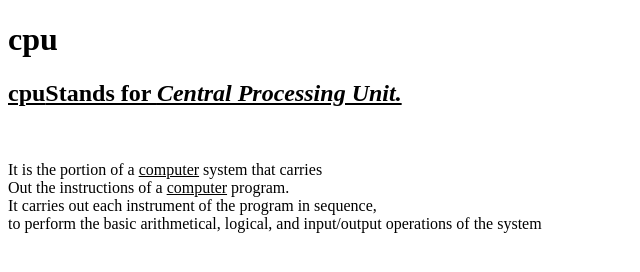
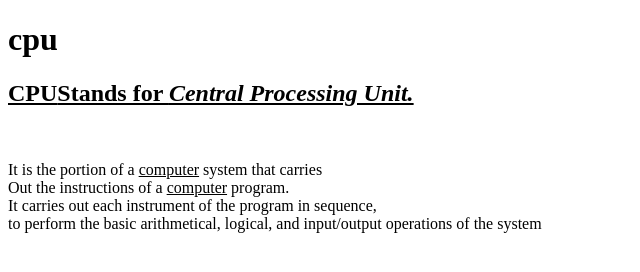
Before and after one commit to iamneo-production/badaededcdeadaeccdfffebaeceaec, a plain HTML site: page public/index.html in a window 1280 px wide. Shown: the whole page, without its empty margins (0-640 px from the left). Drawn offline with Linux system fonts and the light colour scheme.

Commit message:
Backup Commit

```diff
--- a/public/index.html
+++ b/public/index.html
@@ -9,8 +9,7 @@
 </head>
 <body>
     <h1>cpu</h1>
-    <h2><u><b>cpu</b>Stands for <i>Central Processing Unit.</i>
-    </i></u></h2><br>
+    <h2><u><b>CPU</b>Stands for <i>Central Processing Unit.</i></u></h2><br>
     <p>It is the portion of a <u>computer</u> system that carries<br>
     Out the instructions of a <u>computer</u> program.<br>
     It carries out each instrument of the program in sequence,<br>
```
